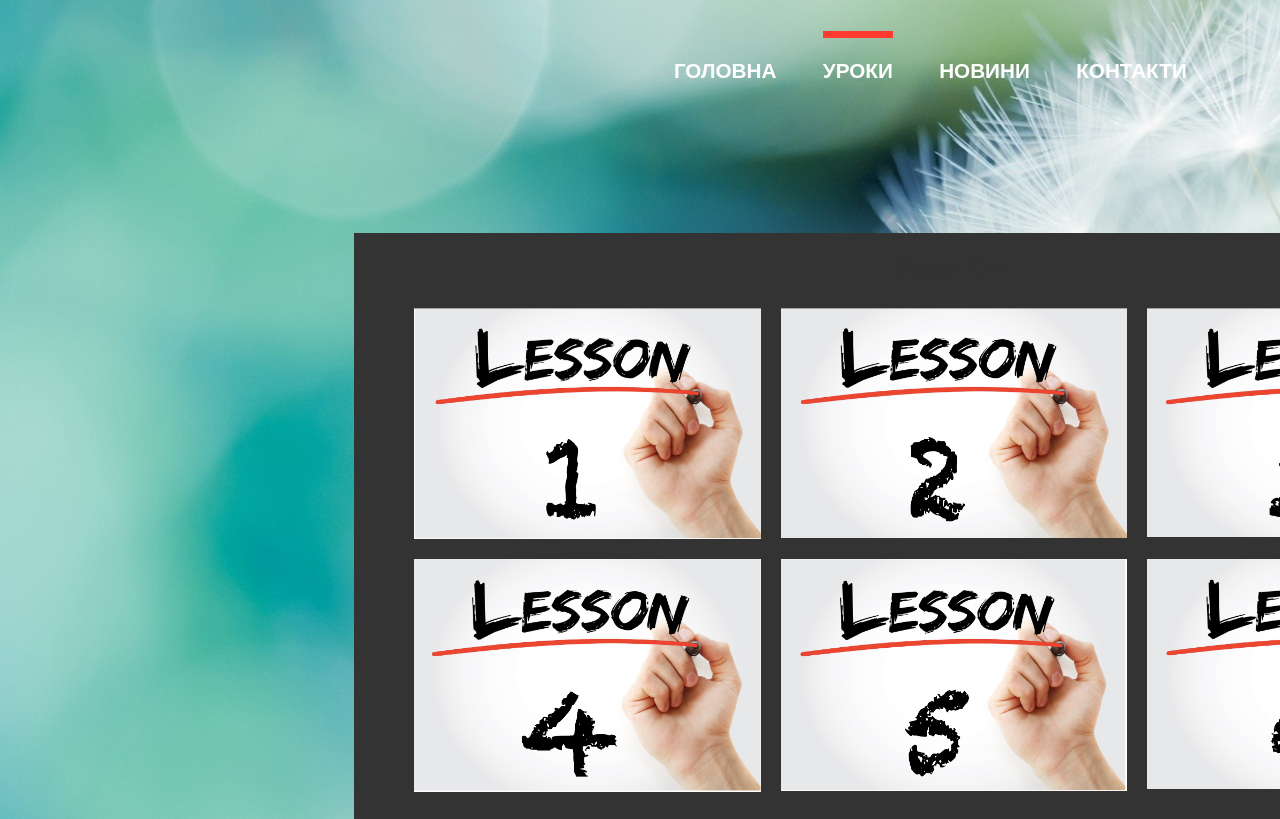
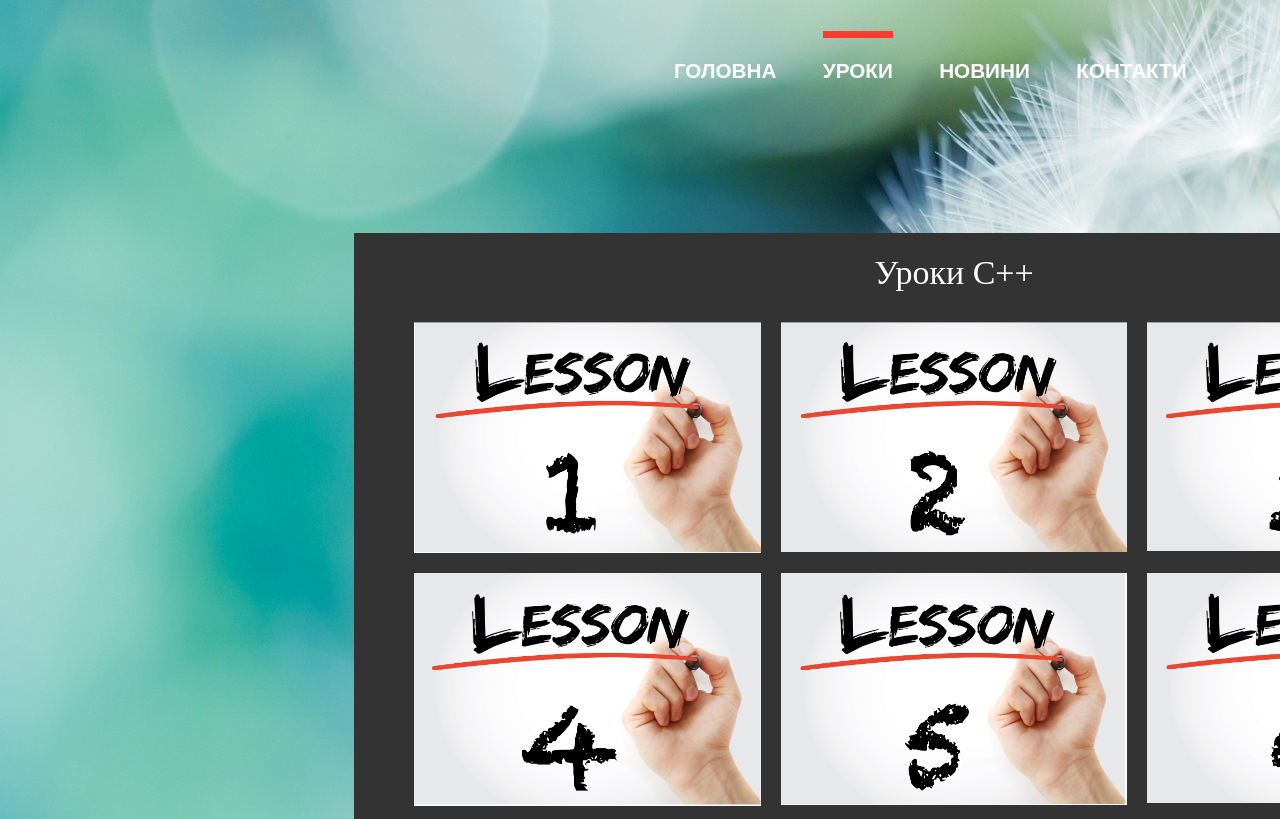
Before and after one commit to nyashka-enot/nyashka-enot.github.io, a plain HTML site: page c++.html in a window 1280 px wide. Shown: the top 819 px of the page. Drawn offline with nearby package versions, Linux system fonts and the light colour scheme.

Commit message:
Update c++.html

```diff
--- a/c++.html
+++ b/c++.html
@@ -58,7 +58,7 @@
  <div class="container demo">
 
   <div class="container demo">
-    <h3 class="">Уроки С++</h3>
+    <h2 class="">Уроки С++</h2>
 
     <div class="direction-reveal direction-reveal--3-grid-flexbox direction-reveal--demo-rotate">
 
```
